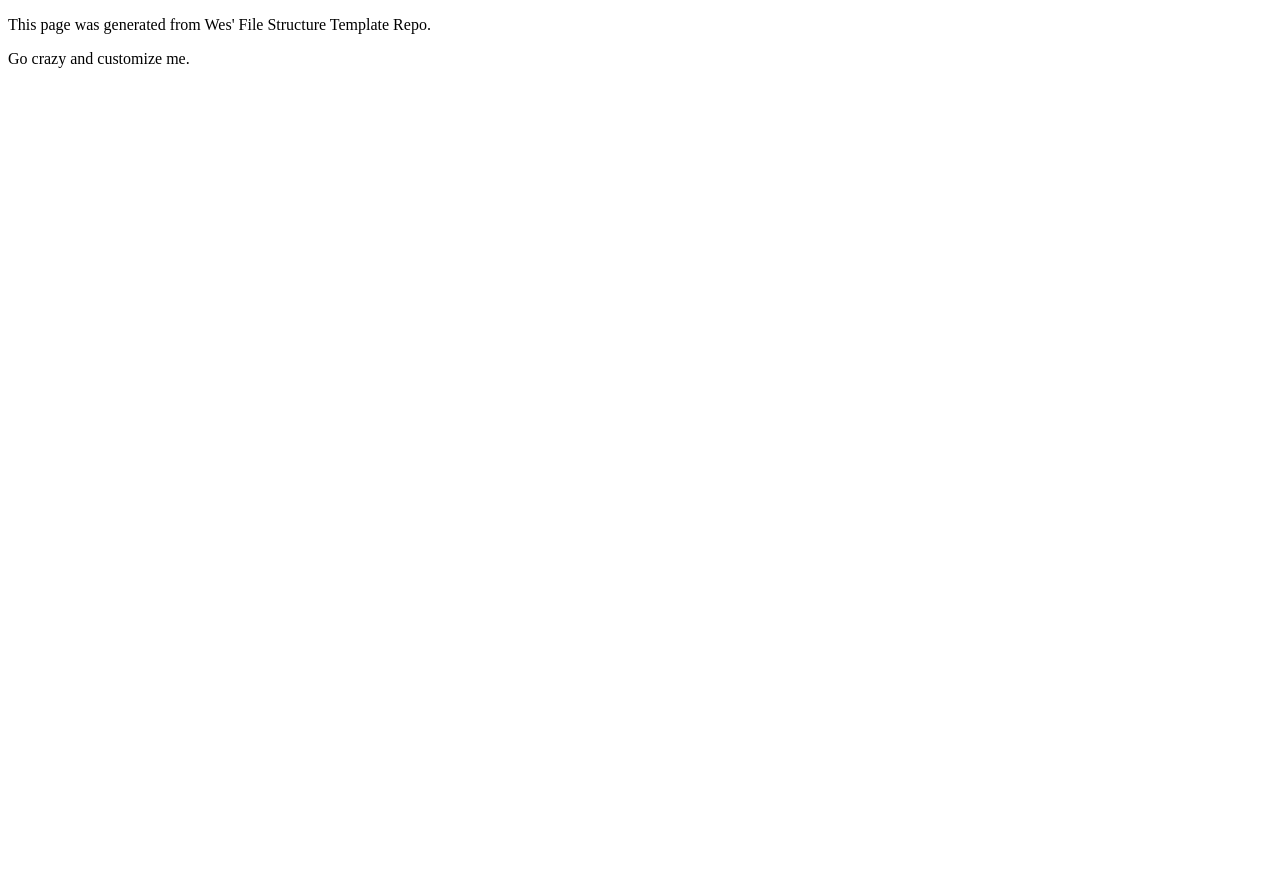
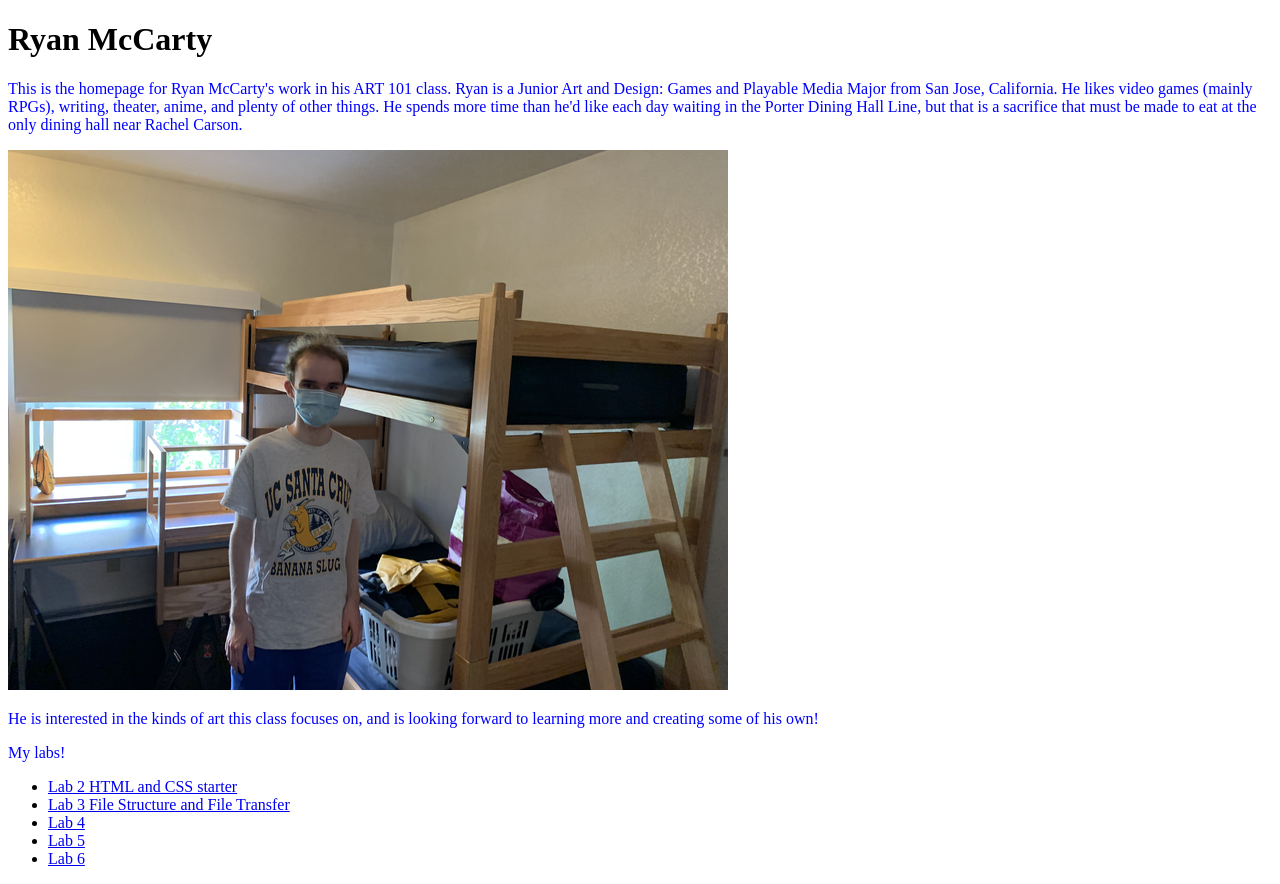
Before and after one commit to LeftyDark/art101, a plain HTML site: page index.html in a window 1280 px wide. Before the commit the page ends 800 px from the top, so only its background shows below. Drawn offline with Linux system fonts and the light colour scheme.

Commit message:
Did lab 3, editing index.html for whole project and lab 3, added images used in those index files

```diff
--- a/css/site.css
+++ b/css/site.css
@@ -0,0 +1,3 @@
+p {
+  color: blue;
+}
--- a/index.html
+++ b/index.html
@@ -1,14 +1,27 @@
 <!DOCTYPE html>
 <html>
 <head>
-	<title>My_Name Homepage</title>
+	<title>Ryan McCarty Homepage</title>
 	<link rel="stylesheet" type="text/css" href="css/site.css">
 </head>
 <body>
 	<main>
-		<p>This page was generated from Wes' File Structure Template Repo.</p>
-
-		<p>Go crazy and customize me.</p>
+		<div class="self-introduction">
+			<h1>Ryan McCarty</h1>
+			<p>This is the homepage for Ryan McCarty's work in his ART 101 class. Ryan is a Junior Art and Design: Games and Playable Media Major from San Jose, California. He likes video games (mainly RPGs), writing, theater, anime, and plenty of other things. He spends more time than he'd like each day waiting in the Porter Dining Hall Line, but that is a sacrifice that must be made to eat at the only dining hall near Rachel Carson.</p>
+			<img id="ryan-image" src="img/self-image.png" />
+			<p>He is interested in the kinds of art this class focuses on, and is looking forward to learning more and creating some of his own!</p>
+		</div>
+		<div class="labs">
+			<p>My labs!</p>
+				<ul>
+					<li><a href="lab2/index.html">Lab 2 HTML and CSS starter</a></li>
+					<li><a href="lab3/index.html">Lab 3 File Structure and File Transfer</a></li>
+					<li><a href="lab4/index.html">Lab 4</a></li>
+					<li><a href="lab5/index.html">Lab 5</a></li>
+					<li><a href="lab6/index.html">Lab 6</a></li>
+				</ul>
+		</div>
 	</main>
 
 
--- a/lab2/css/lab.css
+++ b/lab2/css/lab.css
@@ -0,0 +1,3 @@
+p {
+  color: red;
+}
```
Also changed, not shown: lab2/index.html (+3 -1 lines), lab3/index.html (+14 -2 lines), img/lab3files.PNG (added), img/lab3homepage1.PNG (added), img/lab3homepage2.PNG (added), img/lab3html.PNG (added), img/my_photo.jpg (deleted), img/self-image.png (added).
